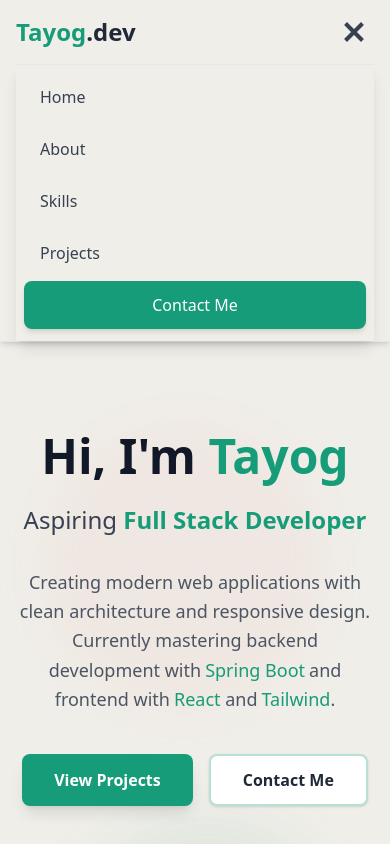
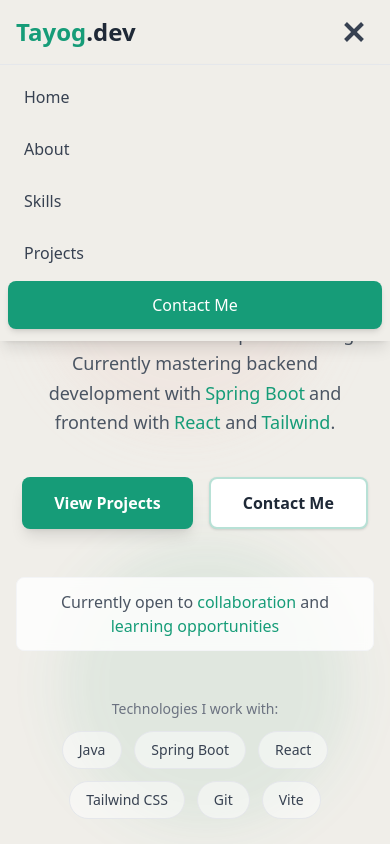
Before and after one commit to Kamen-Rider-Tayog/tayog-portfolio, a React (Vite) app in the folder frontend/: page / in a window 390 px wide. Both pictures are taken after a click on the button "Toggle menu". Shown: the top 844 px of the page. Built offline with nearby package versions, Linux system fonts and the light colour scheme.

Commit message:
Update Navbar.jsx

```diff
--- a/frontend/src/components/Navbar.jsx
+++ b/frontend/src/components/Navbar.jsx
@@ -11,7 +11,7 @@ const Navbar = () => {
   ];
 
   return (
-    <nav className="bg-[#F0EEE9] shadow-md sticky top-0 z-50 border-b border-gray-200">
+    <nav className="bg-[#F0EEE9] shadow-md sticky top-0 z-50 border-b border-gray-200 relative">
       <div className="max-w-7xl mx-auto px-4 sm:px-6 lg:px-8">
         <div className="flex justify-between items-center h-16">
 
@@ -54,9 +54,9 @@ const Navbar = () => {
           </div>
         </div>
 
-        {/* Mobile Menu - FIXED with z-40 */}
+        {/* Mobile Menu - ABSOLUTE POSITION (FIXED) */}
         {isMenuOpen && (
-          <div className="md:hidden bg-[#F0EEE9] border-t border-gray-200 shadow-lg z-40">
+          <div className="md:hidden absolute top-16 left-0 right-0 bg-[#F0EEE9] border-t border-gray-200 shadow-lg z-40">
             <div className="px-2 pt-2 pb-3 space-y-1">
               {navItems.map((item) => (
                 <a
```
